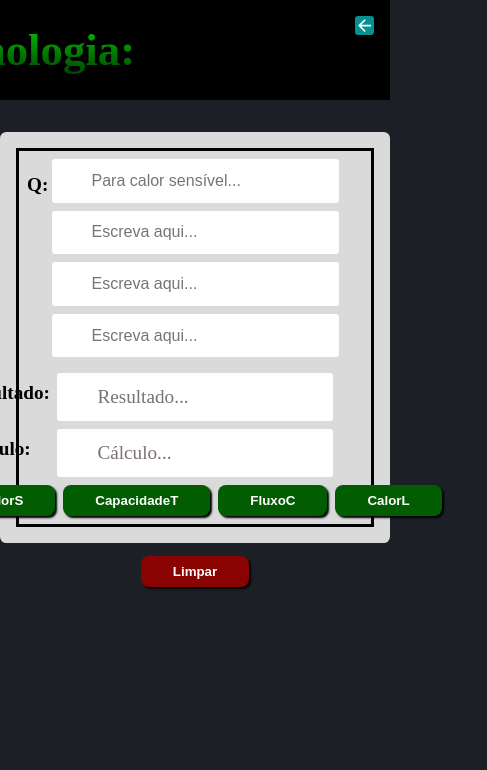
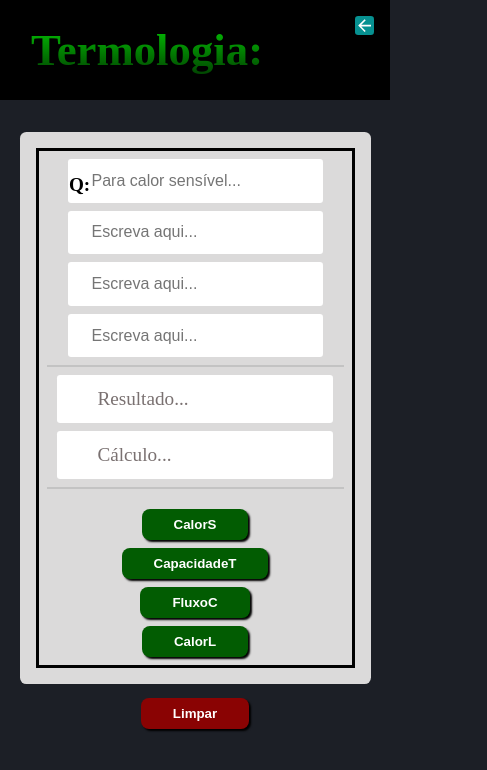
Before and after one commit to Igor-Abreu29/iformulas, a React (Create React App) app: page /fisica/termologia in a window 390 px wide. Shown: the top 770 px of the page, 487 px wide, since content can reach past the window. Built offline with nearby package versions, Linux system fonts and the light colour scheme.

Commit message:
Erros de termologia ajeitados e resposividade de termo e física feitos

```diff
--- a/src/components/link/index.js
+++ /dev/null
@@ -1,8 +0,0 @@
-import './link.css'
-export function Link({children, url}){
-    return(
-        <a className="Link" href={url} rel="noopener norefer">
-            {children}
-        </a>
-    )
-}
--- a/src/components/link/link.css
+++ /dev/null
@@ -1,8 +0,0 @@
-.Link{
-    text-decoration: none;
-    font-size: 1.2rem;
-    color:white;
-    padding: 1rem 12rem 1rem 10rem;
-    max-width: 500px;
-    width: 100%;
-}
--- a/src/index.css
+++ b/src/index.css
@@ -10,3 +10,11 @@ body{
   width: 100%;
   background-color: #1c1f26;
 }
+
+a{
+  text-decoration: none;
+}
+
+button{
+  cursor: pointer;
+}
--- a/src/pages/fisica/Termologia/index.js
+++ b/src/pages/fisica/Termologia/index.js
@@ -1,9 +1,15 @@
 import './termo.css'
 import { IoMdArrowBack } from 'react-icons/io'
-import { Link } from '../../../components/link'
+import { Link } from 'react-router-dom';
 import { toast } from 'react-toastify';
+import { useState } from 'react'
 
 export function Termo(){
+
+    const [ input1, setInput1 ] = useState("");
+    const [ input2, setInput2 ] = useState("");
+    const [ input3, setInput3 ] = useState("");
+    const [ input4, setInput4 ] = useState("");
 
     let txtn1 = document.getElementById('txtn1')
     let txtn2 = document.getElementById('txtn2')
@@ -14,7 +20,7 @@ export function Termo(){
 
     function calorS(){
 
-        if((txtn1.value.length === 0) && (txtn2.value.length === 0) && (txtn3.value.length === 0) && (txtn4.value.length === 0)){
+        if((input1.length === 0) && (input2.length === 0) && (input3.length === 0) && (input4.length === 0)){
             toast.warning('Por favor, digite um número!')
         }else{
 
@@ -71,25 +77,22 @@ export function Termo(){
                 calc.innerHTML += `Δθ = ${input1} / ${inputs} <br/>`
                 calc.innerHTML += `Δθ = ${divisão} ºC`
             }
-
-            txtn1.value = '';
-            txtn2.value = '';
-            txtn3.value = '';
-            txtn4.value = '';
         }
     }
 
     function capacT(){
-        let input1 = Number(txtn2.value)
-        let input2 = Number(txtn3.value)
-        let input3 = Number(txtn4.value)
 
-        if((txtn2.value.length === 0) && (txtn3.value.length === 0) && (txtn4.value.length === 0)){
+        if((input2.length === 0) && (input3.length === 0) && (input4.length === 0)){
             toast.warning("Por favor, adicione um valor!")
         }else{
           if((txtn2.value.length !== 0) && (txtn3.value.length !== 0) && (txtn4.value.length !== 0)){
             toast.warning("Adicione apenas dois valores!")
           }
+
+          let input1 = Number(txtn2.value)
+          let input2 = Number(txtn3.value)
+          let input3 = Number(txtn4.value)
+
             if(txtn2.value.length === 0){
                 let divisão = input2 / input3
                 result.style.color = 'black'
@@ -119,25 +122,23 @@ export function Termo(){
                 calc.innerHTML = `Δθ = ${input2} / ${input1} <br/>`
                 calc.innerHTML += `Δθ = ${multiplicação} ºC`
             }
-
-            txtn2.value = '';
-            txtn3.value = '';
-            txtn4.value = '';
         }
     }
 
 
         function fluxoC(){
-            let input1 = Number(txtn2.value)
-            let input2 = Number(txtn3.value)
-            let input3 = Number(txtn4.value)
 
-            if((txtn2.value.length === 0) && (txtn3.value.length === 0) && (txtn4.value.length === 0)){
+            if((input2.length === 0) && (input3.length === 0) && (input4.length === 0)){
                 toast.warning("Por favor, adicione um valor!")
             }else{
               if((txtn2.value.length !== 0) && (txtn3.value.length !== 0) && (txtn4.value.length !== 0)){
                 toast.warning("Adicione apenas dois valores!")
               }
+
+              let input1 = Number(txtn2.value)
+              let input2 = Number(txtn3.value)
+              let input3 = Number(txtn4.value)
+
                 if(txtn2.value.length === 0){
                     let divisão = input2 / input3
                     result.style.color = 'black'
@@ -167,24 +168,21 @@ export function Termo(){
                     calc.innerHTML = `ΔT = ${input2} / ${input1} <br/>`
                     calc.innerHTML += `ΔT = ${multiplicação} s`
                 }
-
-                txtn2.value = '';
-                txtn3.value = '';
-                txtn4.value = '';
          }
      }
 
      function calorL(){
-            let input1 = Number(txtn2.value)
-            let input2 = Number(txtn3.value)
-            let input3 = Number(txtn4.value)
 
-            if((txtn2.value.length === 0) && (txtn3.value.length === 0) && (txtn4.value.length === 0)){
+            if((input2.length === 0) && (input2.length === 0) && (input4.length === 0)){
                 toast.warning("Por favor, adicione um valor!")
             }else{
               if((txtn2.value.length !== 0) && (txtn3.value.length !== 0) && (txtn4.value.length !== 0)){
                 toast.warning("Adicione apenas dois valores!")
               }
+
+              let input1 = Number(txtn2.value)
+              let input2 = Number(txtn3.value)
+              let input3 = Number(txtn4.value)
                 if(txtn2.value.length === 0){
                     let divisão = input2 * input3
                     result.style.color = 'black'
@@ -214,10 +212,6 @@ export function Termo(){
                     calc.innerHTML = `L = ${input1} / ${input2} <br/>`
                     calc.innerHTML += `L = ${multiplicação} cal/g`
                 }
-
-                txtn2.value = '';
-                txtn3.value = '';
-                txtn4.value = '';
          }
      }
 
@@ -235,52 +229,61 @@ export function Termo(){
 
     return(
         <div className='termo-principal'>
-            <header className='title'>
+            <header className='title title-termologia'>
                 <h1>
                     Termologia:
                 </h1>
 
-                <Link url={'/fisica'}>
+                <Link to={'/fisica'} className="link">
                     <div className="back">
                         <IoMdArrowBack className="back-icon"/>
                     </div>
                 </Link>
             </header>
 
-            <main className='section-1'>
+            <main className='main'>
                 <section className='inputs'>
 
-                    <div className='box-number'>
-                        <section>
+                    <section className='box-number'>
+                        <div>
                             <label>Q:</label>
                             <input
+                            value={input1}
+                            onChange = {(e) => setInput1(e.target.value)}
                             id='txtn1'
                             type={'number'}
                             placeholder="Para calor sensível..." />
-                        </section>
+                        </div>
 
-                        <section>
+                        <div>
                             <input
+                            value={input2}
+                            onChange = {(e) => setInput2(e.target.value)}
                               id='txtn2'
                               type={'number'}
                               placeholder="Escreva aqui..."  />
-                        </section>
+                        </div>
 
-                        <section>
+                        <div>
                             <input
+                            value={input3}
+                            onChange = {(e) => setInput3(e.target.value)}
                              id='txtn3'
                              type={'number'}
                              placeholder="Escreva aqui..." />
-                        </section>
+                        </div>
 
-                        <section>
+                        <div>
                             <input
+                            value={input4}
+                            onChange = {(e) => setInput4(e.target.value)}
                            id='txtn4'
                            type={'number'}
                            placeholder="Escreva aqui..." />
+                        </div>
                     </section>
-                    </div>
 
+                    <section className='section-results'>
                         <div className='result'>
                             <label>Resultado:</label>
                             <div id='result'>
@@ -294,15 +297,15 @@ export function Termo(){
                             <p id='p-calc'>Cálculo...</p>
                             </div>
                         </div>
+                    </section>
 
-
-                <div className='button'>
+                <section className='button'>
                     <button onClick={calorS}>CalorS</button>
                     <button onClick={capacT}>CapacidadeT</button>
                     <button onClick={fluxoC}>FluxoC</button>
                     <button onClick={calorL}>CalorL</button>
                     <button className='Limpar' onClick={Limpar}>Limpar</button>
-                </div>
+                </section>
 
                 </section>
             </main>
--- a/src/pages/fisica/Termologia/termo.css
+++ b/src/pages/fisica/Termologia/termo.css
@@ -5,11 +5,11 @@
     flex-direction: column;
 }
 
-.section-1{
+.main{
     background-color: #dbdada;
     max-width: 700px;
     padding: 1em;
-    width: 100%;
+    width: 90%;
     margin-top: 2rem;
     color:black;
     display: flex;
@@ -40,18 +40,23 @@
     font-size: 1rem;
 }
 
-.box-number{
+.box-number, .section-results{
     max-width: 400px;
     width: 100%;
     display: flex;
     flex-direction: column;
+    border-bottom: 2px solid #c3c3c3;
+}
+
+.section-results{
+    padding-bottom: .5rem;
 }
 
 .box-number input{
     margin-bottom: .5em;
 }
 
-.box-number section{
+.box-number div{
     max-width: 100%;
     width: 100%;
     font-size:1.2rem;
@@ -63,7 +68,7 @@
     justify-content: center;
 }
 
-.box-number > section > label{
+.box-number > div > label{
     position: absolute;
     font-weight: bold;
     left:0;
@@ -143,3 +148,27 @@ button{
 .none input{
     margin-top:.5rem;
 }
+
+@media(max-width:550px){
+    .title-termologia{
+        padding-left: 4rem;
+    }
+
+    .button{
+        flex-direction: column;
+        padding-top: 1.3rem;
+    }
+
+    .result label, .calc label{
+        display: none;
+    }
+
+    .inputs input{
+        padding: .8rem 1.5rem;
+    }
+
+    .box-number > div > label{
+        left:1.4rem;
+    }
+
+}
--- a/src/pages/fisica/fis.css
+++ b/src/pages/fisica/fis.css
@@ -31,7 +31,7 @@
 
 .box-button{
     height: 30vh;
-    max-width: 45rem;
+    max-width: 50rem;
     width: 100%;
     display: flex;
     align-items: center;
@@ -48,9 +48,11 @@
     transition: all .5s;
     border:none;
     color:white;
-    max-width: 500px;
+    max-width: 600px;
     width: 100%;
     padding: 1rem 2rem;
+    font-size:1.2rem;
+    text-align: center;
 }
 
 .box-button button:hover{
@@ -64,6 +66,12 @@ footer{
     justify-content: center;
 }
 
-@media(max-width: 600px){
+@media (max-width: 550px){
+    .title-fis{
+        padding-left: 4rem;
+    }
 
+    .box-title{
+        font-size:1.3rem;
+    }
 }
--- a/src/pages/fisica/index.js
+++ b/src/pages/fisica/index.js
@@ -1,7 +1,7 @@
 import "./fis.css"
 import {AiFillCopyrightCircle} from 'react-icons/ai'
 import { IoMdArrowBack } from "react-icons/io"
-import { Link } from "../../components/link"
+import { Link } from "react-router-dom"
 
 
 export default function Fisica(){
@@ -9,7 +9,7 @@ export default function Fisica(){
         <main className="container-principal">
             <header className="title title-fis">
                 <h1>Física:</h1>
-                <Link url={'/'}>
+                <Link to={'/'} className="link">
                     <div className="back">
                         <IoMdArrowBack className="back-icon"/>
                     </div>
@@ -25,7 +25,7 @@ export default function Fisica(){
             <section className="box-button">
 
                 <button>
-                    <Link url="./fisica/termologia">Termologia</Link>
+                    <Link to="./termologia">Termologia</Link>
                 </button>
 
                 <button>
--- a/src/pages/home/home.css
+++ b/src/pages/home/home.css
@@ -29,7 +29,7 @@ a{
     font-size: 2.8rem;
 }
 
-.box-link{
+.box-information{
     display: flex;
     align-items: center;
     justify-content: center;
@@ -39,7 +39,7 @@ a{
     gap:.5em;
 }
 
-.box-link span{
+.box-information span{
     background-color: red;
     padding: .8em;
     border-radius: .5em;
@@ -60,7 +60,7 @@ span ul{
     gap: .5rem;
 }
 
-.box-link li{
+.box-information li{
     padding: .5rem 1rem;
     background-color: white;
     color:black;
@@ -157,19 +157,19 @@ span:hover{
         padding: 1.5em .2em;
     }
 
-    .box-link{
+    .box-information{
         right: .5em;
     }
 }
 
 @media(max-width:499px){
-    .box-link{
-        bottom:1em;
+    .box-information{
+        bottom:1.5em;
         left: 1em;
         background: black;
         padding: 1em 2em;
         border-radius: .5em;
-        max-width: 260px;
+        max-width: 290px;
         width: 100%;
     }
 
@@ -189,4 +189,8 @@ span:hover{
     .title h1{
         text-align: center;
     }
+
+    .span-1 ul{
+        left:1.2em;
+    }
 }
--- a/src/pages/home/index.js
+++ b/src/pages/home/index.js
@@ -8,7 +8,7 @@ export default function Home(){
             <header className="title">
                 <h1>IFormulas</h1>
 
-                <nav className='box-link'>
+                <div className='box-information'>
                     <span className='span-1'>Contatos
                       <ul>
                         <li>(91) 9-99671491</li>
@@ -34,7 +34,7 @@ export default function Home(){
                             </li>
                         </ul>
                     </span>
-                </nav>
+                </div>
             </header>
 
             <section className="container-content">
```
Also changed, not shown: 1 other file (tests, documents, lock files or other folders). Lines whose indentation alone changed are shown as unchanged.
